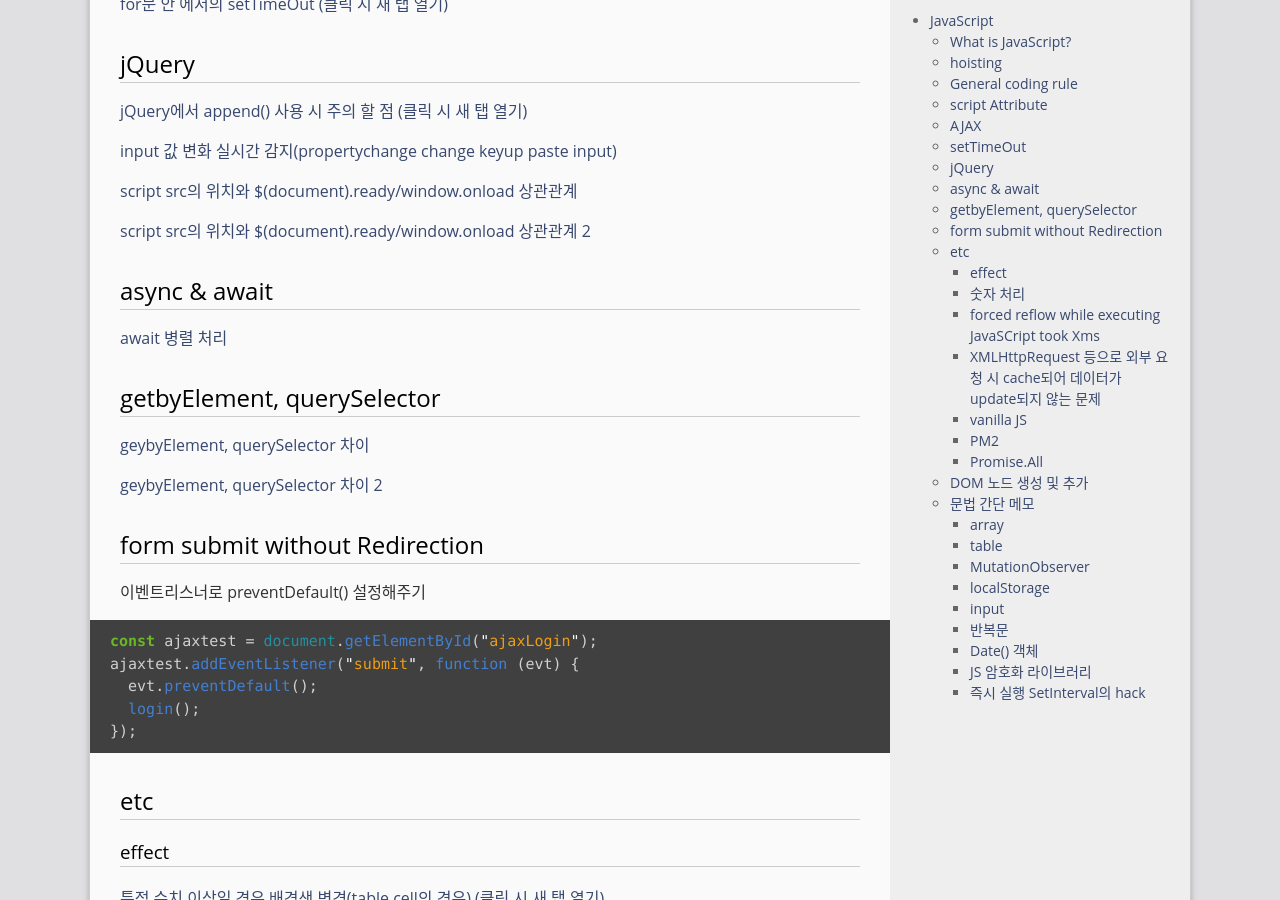
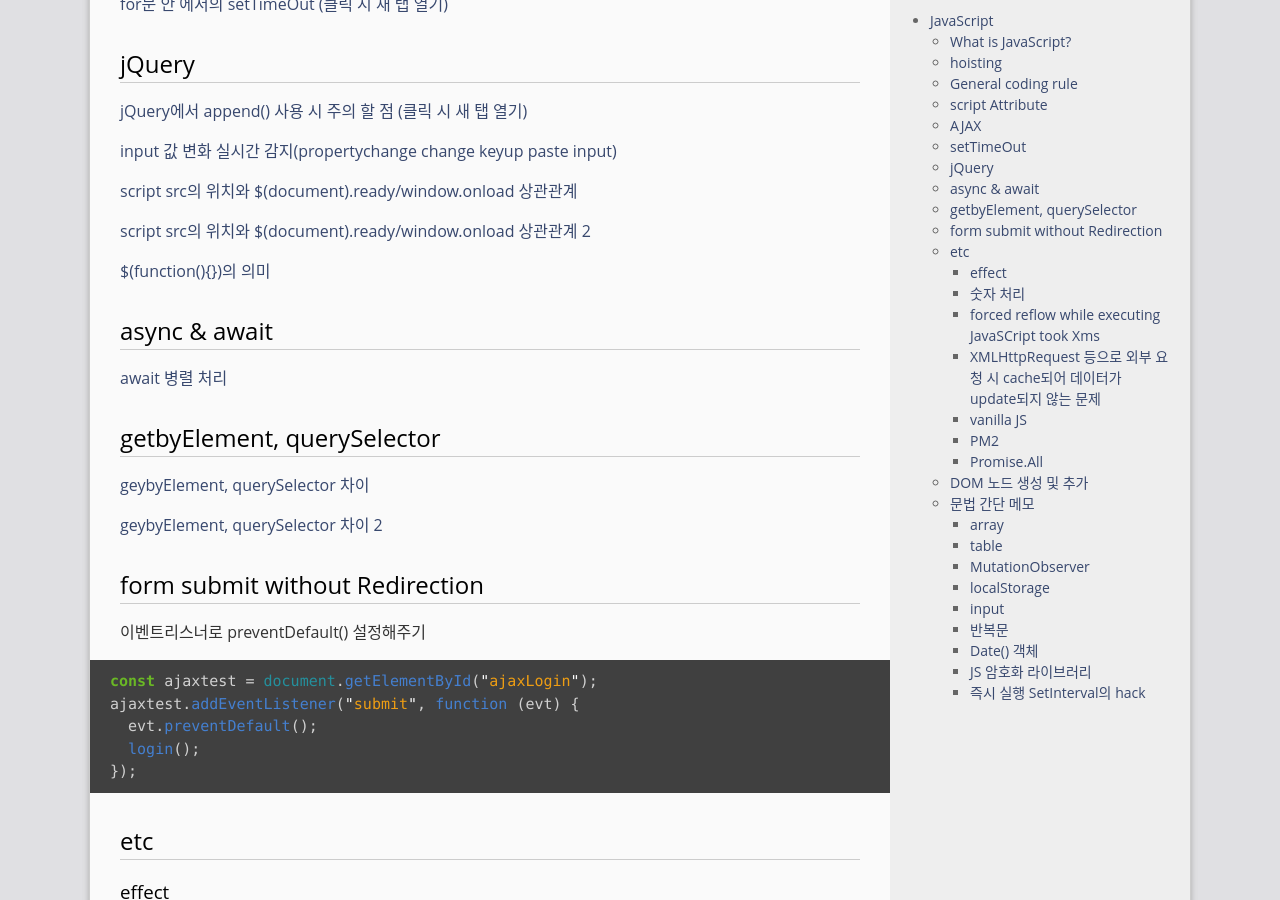
Before and after one commit to gloomydumber/copy, a Jekyll site: the page built from _posts/2020-08-20-generalJs.md, in a window 1280 px wide and 900 px high, scrolled down 2169 px. Built offline with Jekyll 4.4.1, drawn with Linux system fonts in a browser that asks for light colours; comment, search, counter and statistics services are not loaded.

Commit message:
PostModded

```diff
--- a/_posts/2020-08-20-generalJs.md
+++ b/_posts/2020-08-20-generalJs.md
@@ -109,6 +109,8 @@ http -> https 요청 (가능) / https -> http 요청 (불가) ->> hosting받아
 [script src의 위치와 \$(document).ready/window.onload 상관관계](https://hellogk.tistory.com/18){: target="\_blank"}
 
 [script src의 위치와 \$(document).ready/window.onload 상관관계 2](https://dololak.tistory.com/369){: target="\_blank"}
+
+[$(function(){})의 의미](https://mine-it-record.tistory.com/288){: target="\_blank"}
 
 ## async & await
 
```
